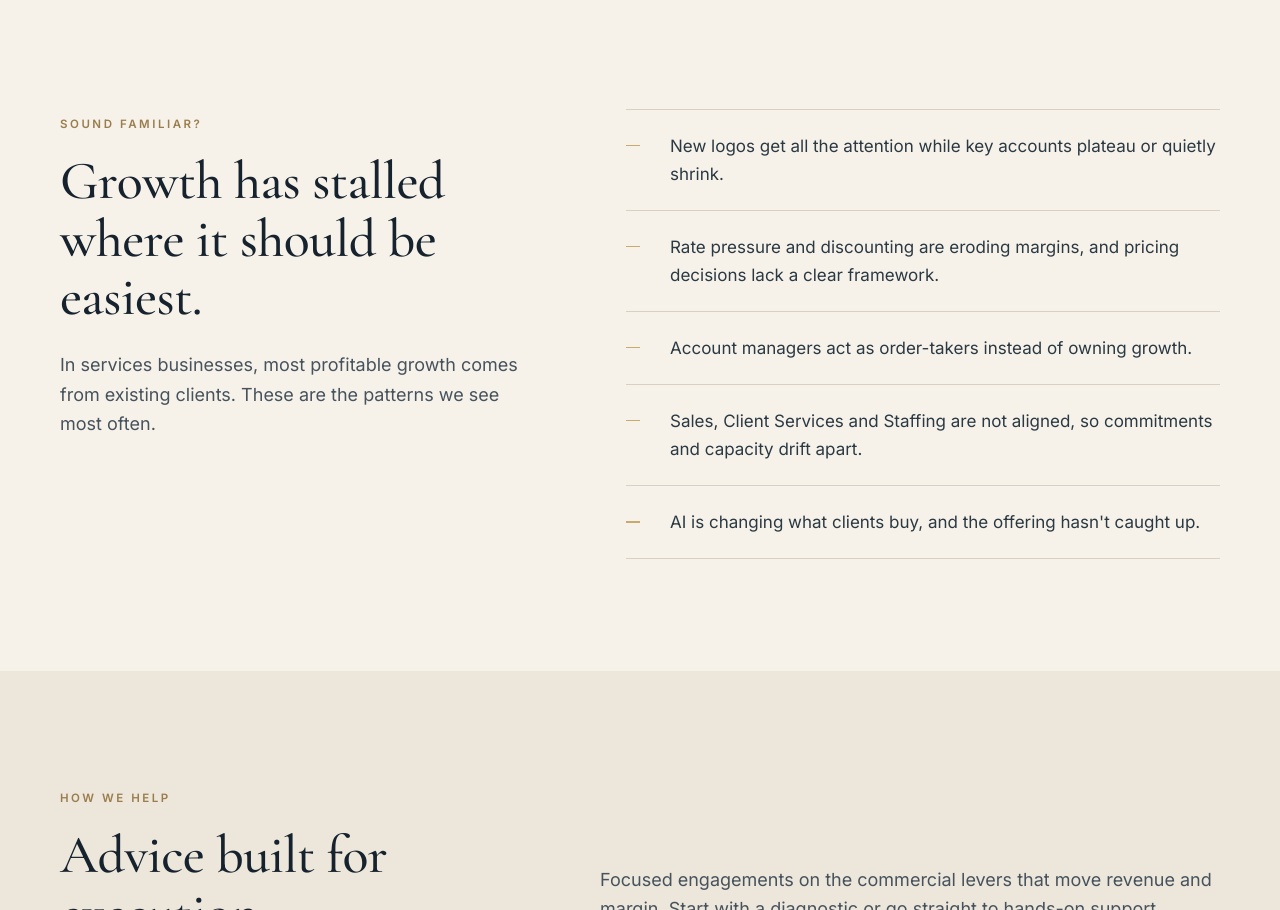
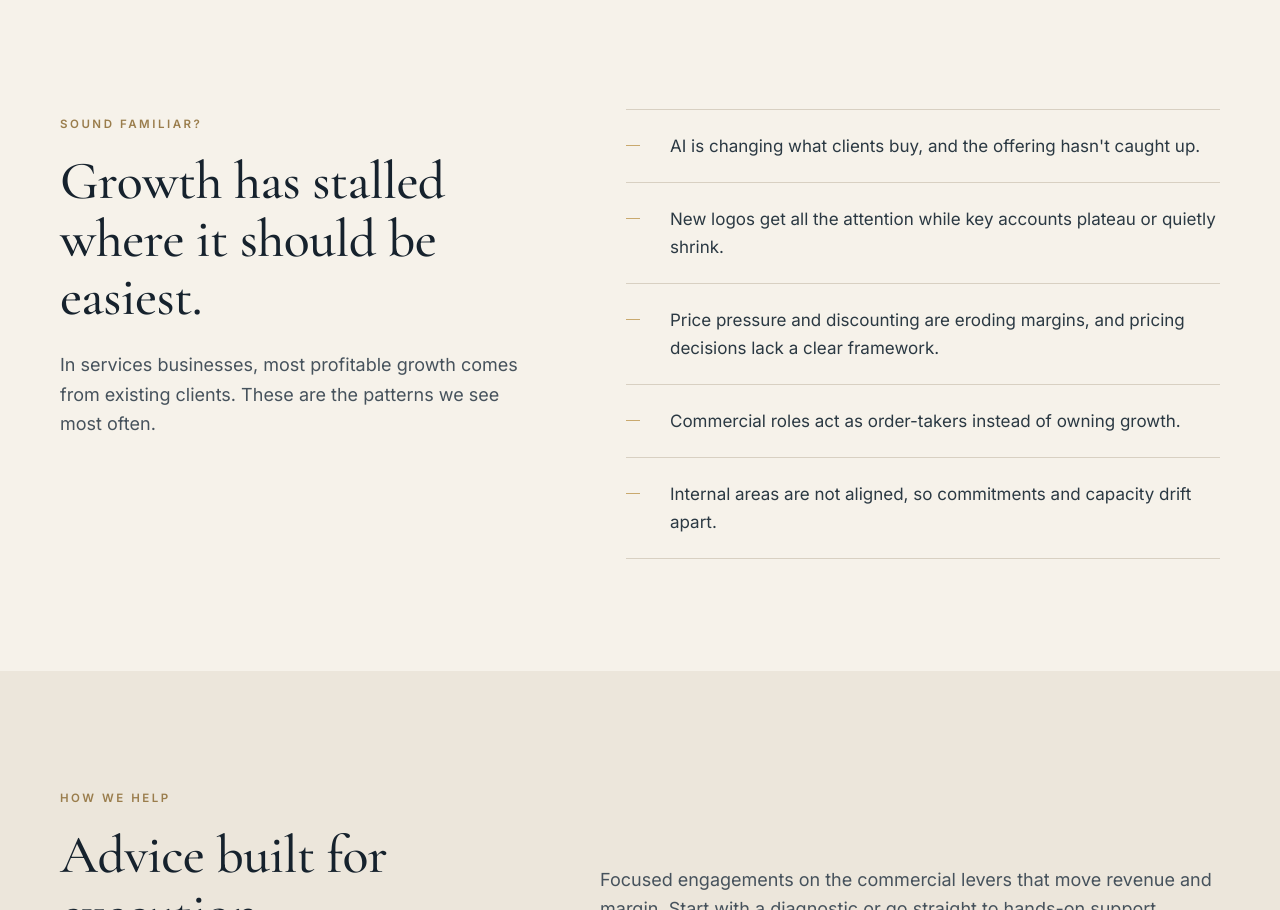
Before and after one commit to melicabrera/mecaadvisory, a plain HTML site: page index.html in a window 1280 px wide. Shown: the part 1130-2040 px from the top of the page. Drawn offline with nearby package versions, Linux system fonts and the light colour scheme.

Commit message:
Update 'Sound familiar?' challenge list
Co-Authored-By: Claude Opus 5.5 <noreply@anthropic.com>
Claude-Session: https://claude.ai/code/session_01ASJafMcXXtF8TDgTWcyuqg

```diff
--- a/index.html
+++ b/index.html
@@ -229,11 +229,11 @@
         <p class="section-intro" style="margin-top:24px"><span lang="en">In services businesses, most profitable growth comes from existing clients. These are the patterns we see most often.</span><span lang="es">En empresas de servicios, el crecimiento más rentable viene de los clientes actuales. Estos son los patrones que vemos con más frecuencia.</span></p>
       </div>
       <ul class="challenge-list">
+        <li><span lang="en">AI is changing what clients buy, and the offering hasn't caught up.</span><span lang="es">La IA está cambiando lo que compran los clientes, y la oferta todavía no se adaptó.</span></li>
         <li><span lang="en">New logos get all the attention while key accounts plateau or quietly shrink.</span><span lang="es">Los clientes nuevos se llevan toda la atención mientras las cuentas clave se estancan o se achican.</span></li>
-        <li><span lang="en">Rate pressure and discounting are eroding margins, and pricing decisions lack a clear framework.</span><span lang="es">La presión sobre las tarifas y los descuentos erosionan el margen, y no hay un criterio claro de pricing.</span></li>
-        <li><span lang="en">Account managers act as order-takers instead of owning growth.</span><span lang="es">Los account managers toman pedidos en lugar de ser dueños del crecimiento.</span></li>
-        <li><span lang="en">Sales, Client Services and Staffing are not aligned, so commitments and capacity drift apart.</span><span lang="es">Ventas, Client Services y Staffing no están alineados, y lo comprometido no coincide con la capacidad real.</span></li>
-        <li><span lang="en">AI is changing what clients buy, and the offering hasn't caught up.</span><span lang="es">La IA está cambiando lo que compran los clientes, y la oferta todavía no se adaptó.</span></li>
+        <li><span lang="en">Price pressure and discounting are eroding margins, and pricing decisions lack a clear framework.</span><span lang="es">La presión sobre los precios y los descuentos erosionan el margen, y no hay un criterio claro de pricing.</span></li>
+        <li><span lang="en">Commercial roles act as order-takers instead of owning growth.</span><span lang="es">Los roles comerciales toman pedidos en lugar de ser dueños del crecimiento.</span></li>
+        <li><span lang="en">Internal areas are not aligned, so commitments and capacity drift apart.</span><span lang="es">Las áreas internas no están alineadas, y lo comprometido no coincide con la capacidad real.</span></li>
       </ul>
     </div>
   </section>
```
